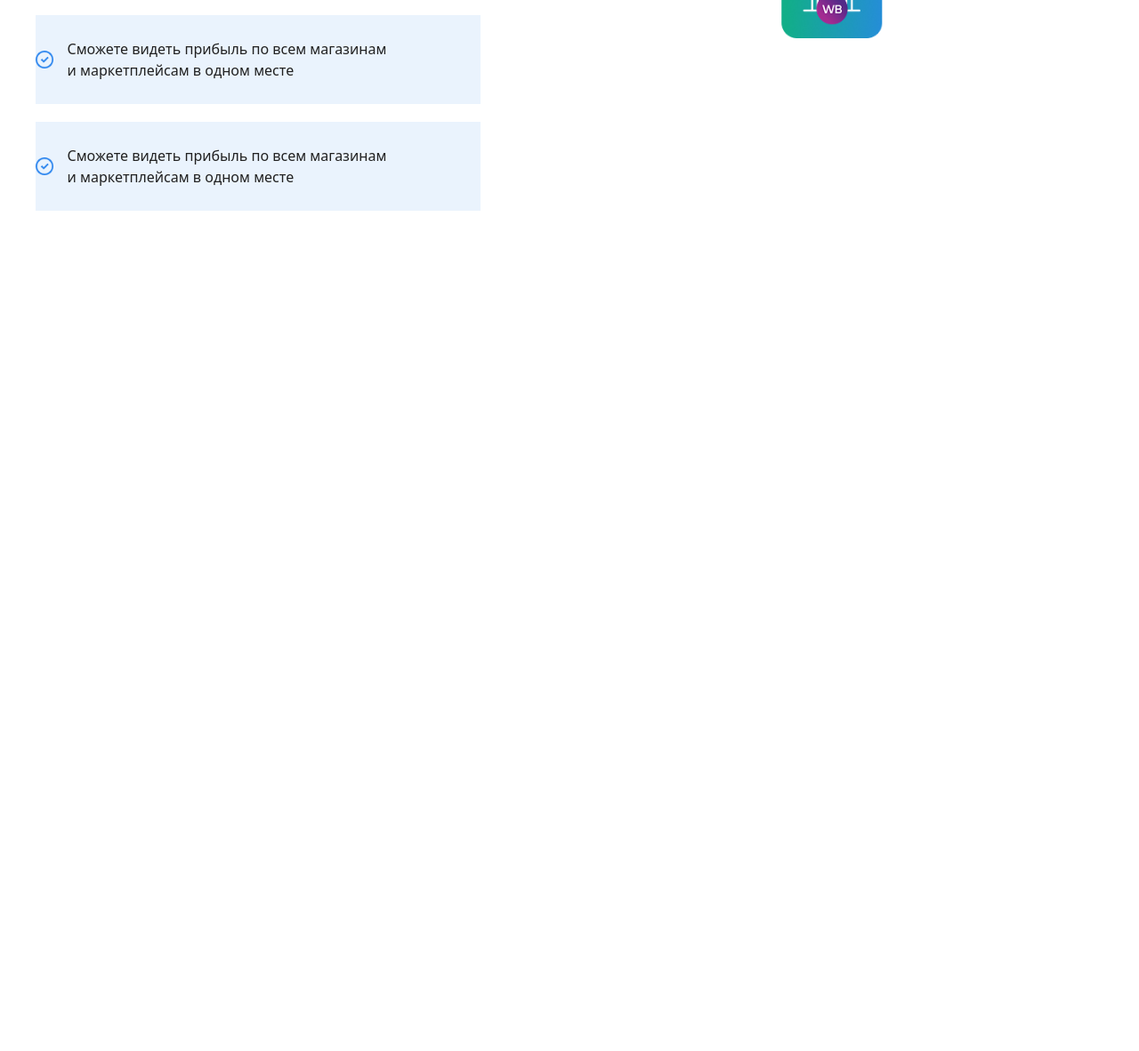
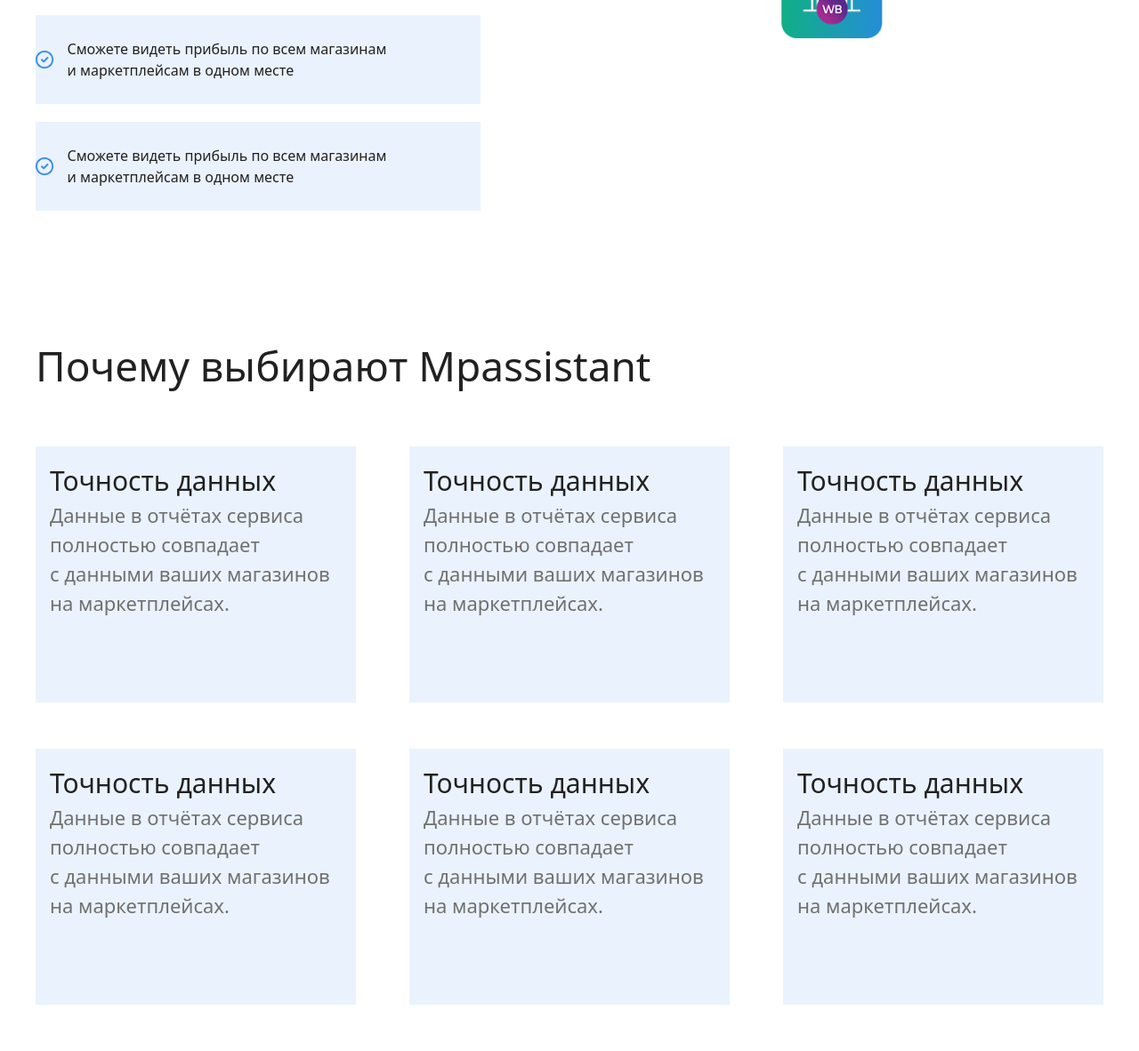
Before and after one commit to tolibovmuhamad/Figma-, a website: page src/index.html in a window 1280 px wide. Shown: the part 2478-3660 px from the top of the page at 89% size. Before the commit the page ends 2759 px from the top, so only its background shows below. Drawn offline with Linux system fonts and the light colour scheme.

Commit message:
five commit

```diff
--- a/src/index.html
+++ b/src/index.html
@@ -119,5 +119,34 @@
                <img src="./Frame 32.png" alt="">
         </div>
     </div>
+    <div class="max-w-300 m-auto mt-24">
+        <h1 class="text-[46px] text-[#212121]">Почему выбирают Mpassistant</h1>
+        <div class="w-full lg:h-170 h-500 flex flex-wrap justify-between mt-14 ">
+            <div class="lg:w-[30%] w-[90%] m-auto lg:m-0 h-72 bg-[#EAF3FD] p-4">
+                <h1 class="text-[30px] text-[#212121]">Точность данных</h1>
+                <p class="text-[22px] text-[#707070]">Данные в отчётах сервиса полностью совпадает с данными ваших магазинов на маркетплейсах.</p>
+            </div>
+            <div class="lg:w-[30%] w-[90%] m-auto lg:m-0 h-72 bg-[#EAF3FD] p-4">
+                <h1 class="text-[30px] text-[#212121]">Точность данных</h1>
+                <p class="text-[22px] text-[#707070]">Данные в отчётах сервиса полностью совпадает с данными ваших магазинов на маркетплейсах.</p>
+            </div>
+            <div class="lg:w-[30%] w-[90%] m-auto lg:m-0 h-72 bg-[#EAF3FD] p-4">
+                <h1 class="text-[30px] text-[#212121]">Точность данных</h1>
+                <p class="text-[22px] text-[#707070]">Данные в отчётах сервиса полностью совпадает с данными ваших магазинов на маркетплейсах.</p>
+            </div>
+            <div class="lg:w-[30%] w-[90%] m-auto lg:m-0 h-72 bg-[#EAF3FD] p-4">
+                <h1 class="text-[30px] text-[#212121]">Точность данных</h1>
+                <p class="text-[22px] text-[#707070]">Данные в отчётах сервиса полностью совпадает с данными ваших магазинов на маркетплейсах.</p>
+            </div>
+            <div class="lg:w-[30%] w-[90%] m-auto lg:m-0 h-72 bg-[#EAF3FD] p-4">
+                <h1 class="text-[30px] text-[#212121]">Точность данных</h1>
+                <p class="text-[22px] text-[#707070]">Данные в отчётах сервиса полностью совпадает с данными ваших магазинов на маркетплейсах.</p>
+            </div>
+            <div class="lg:w-[30%] w-[90%] m-auto lg:m-0 h-72 bg-[#EAF3FD] p-4">
+                <h1 class="text-[30px] text-[#212121]">Точность данных</h1>
+                <p class="text-[22px] text-[#707070]">Данные в отчётах сервиса полностью совпадает с данными ваших магазинов на маркетплейсах.</p>
+            </div>
+        </div>
+    </div>
 </body>
 </html>
```
Also changed, not shown: src/output.css.
